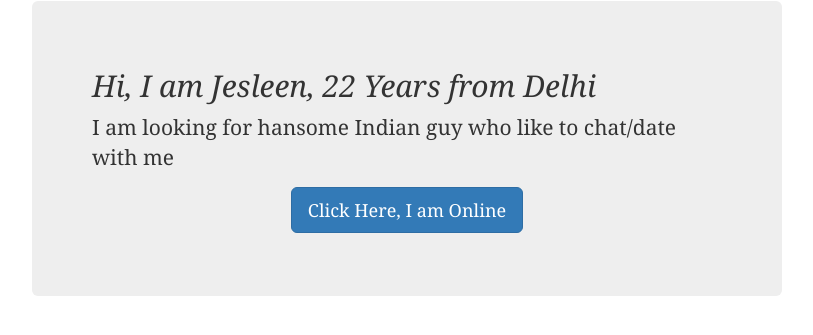
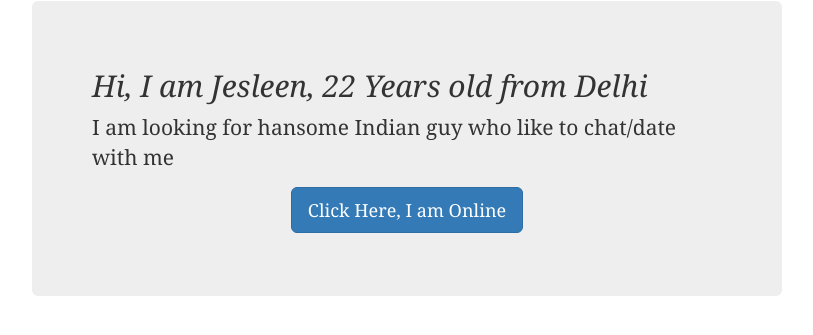
Before and after one commit to enyusu/enyusu.github.com, a Jekyll site: the page built from _posts/2015-09-14-dating-bing.md, in a window 1280 px wide. Shown: the top 335 px of the page, without its empty margins (233-1046 px from the left). Built offline with Jekyll 4.4.1, drawn with Linux system fonts in a browser that asks for light colours; nearby versions of some CDN libraries; part of the change alters nothing that is shown.

Commit message:
Update 2015-09-14-dating-bing.md

```diff
--- a/_posts/2015-09-14-dating-bing.md
+++ b/_posts/2015-09-14-dating-bing.md
@@ -1,11 +1,11 @@
 ---
 layout: post
-title: Date Real Indian girls
+title: Hi, I am Jesleen, 22 Years old from Delhi
 permalink: dating/desi/
 ---
 
 <div class="jumbotron">
-  <h2> Hi, I am Jesleen, 22 Years from Delhi </h2>
+  <h2> Hi, I am Jesleen, 22 Years old from Delhi </h2>
   <p> I am looking for hansome Indian guy who like to chat/date with me </p>
   <center>
   <p><a class="btn btn-primary btn-lg" href="http://mmtrkpy.com/mt/w2a4z27484s233t224q2u234/" role="button"> Click Here, I am Online </a></p>
```
